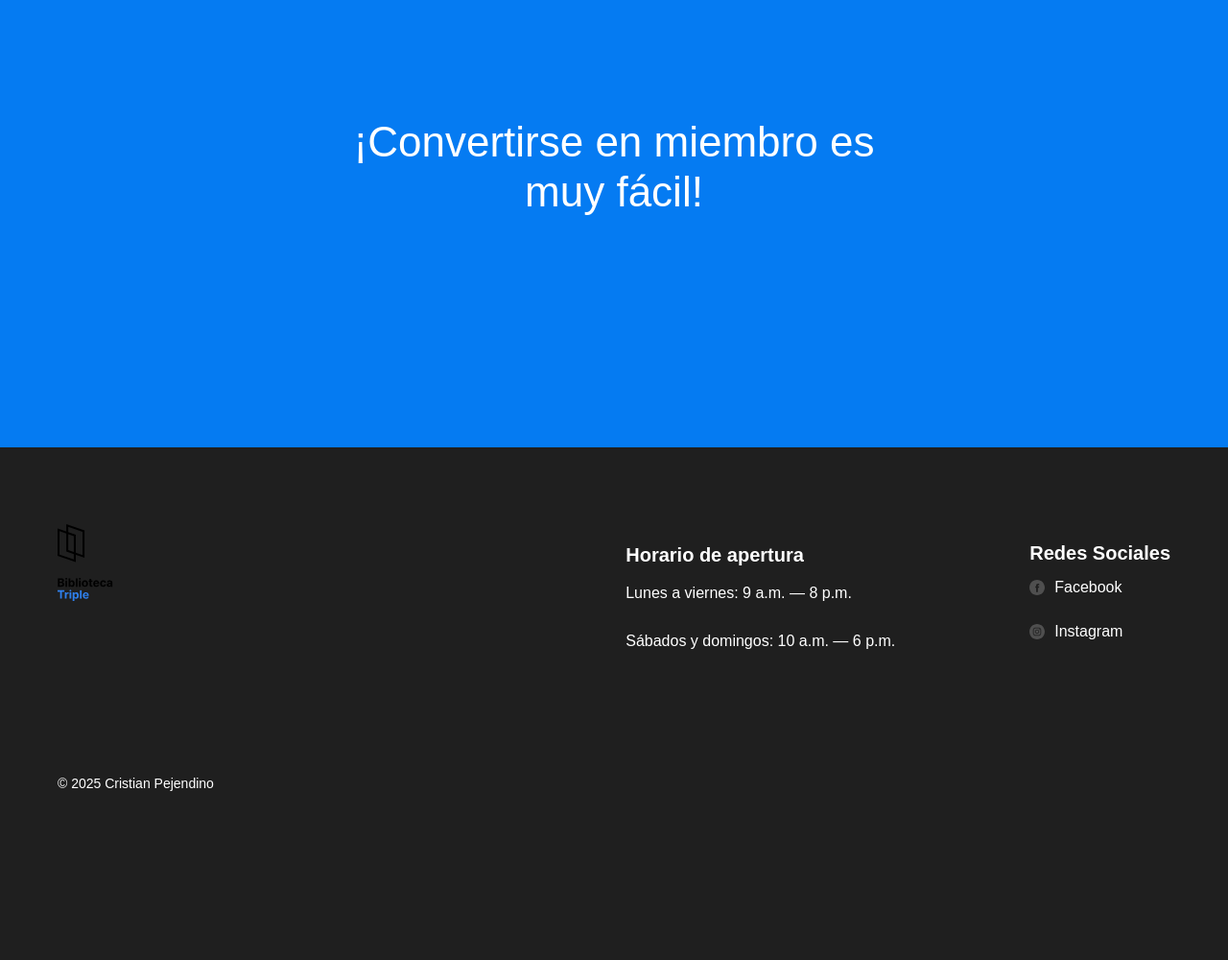
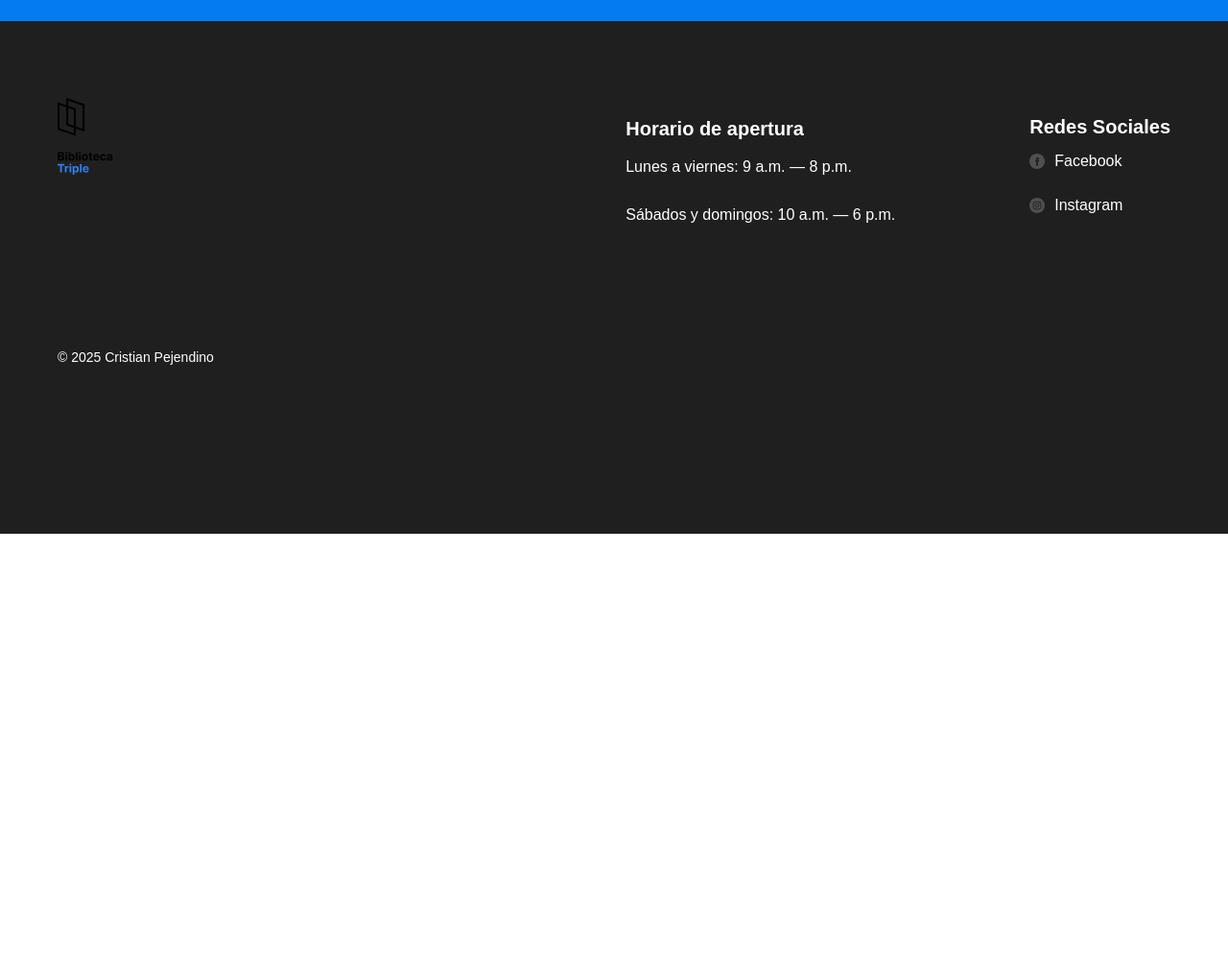
Before and after one commit to cristianpeje96/web_project_library_es, a plain HTML site: page index.html in a window 1280 px wide. Shown: the part 3460-4460 px from the top of the page at 96% size. After the commit the page ends 4016 px from the top, so only its background shows below. Drawn offline with Linux system fonts and the light colour scheme.

Commit message:
correcion

```diff
--- a/index.html
+++ b/index.html
@@ -225,7 +225,7 @@
           <!-- Comienza a crear la composición aquí -->
         </section>
 
-        <section class="membership" id="membership">
+        <section class="membership" id="member-ship">
           <h2 class="membership__title">
             ¡Convertirse en miembro es muy fácil!
           </h2>
@@ -282,20 +282,15 @@
             </li>
           </ul>
         </section>
-        <section class="membership" id="member-ship">
-          <h2 class="membership__title">
-            ¡Convertirse en miembro es muy fácil!
-          </h2>
-          <ul class="membership__steps">
-            <!-- Pasos -->
-          </ul>
-        </section>
+      </main>
 
-        <section class="footer" id="footer">
+      <footer class="footer" id="footer">
         <div class="footer__columns">
+          <!-- Primera columna: Logo -->
           <div class="footer__column">
             <img src="/images/logo.svg" alt="Logo" class="footer__logo" />
           </div>
+          <!-- Segunda columna: Horario -->
           <div class="footer__column footer__column_content_hours">
             <div>
               <p class="footer__column-heading">Horario de apertura</p>
@@ -309,6 +304,7 @@
               </ul>
             </div>
           </div>
+          <!-- Tercera columna: Redes Sociales -->
           <div class="footer__column footer__column_content_social">
             <div>
               <p class="footer__column-heading">Redes Sociales</p>
@@ -337,9 +333,9 @@
             </div>
           </div>
         </div>
+        <!-- Derechos de autor -->
         <p class="footer__copyright">&copy; 2025 Cristian Pejendino</p>
-        </section>
-      </main>
+      </footer>
     </div>
   </body>
 </html>
```
Lines whose indentation alone changed are shown as unchanged.
